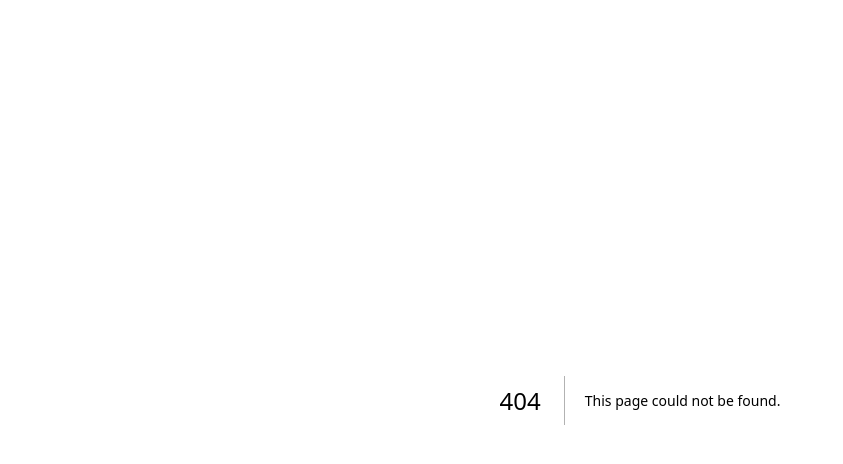
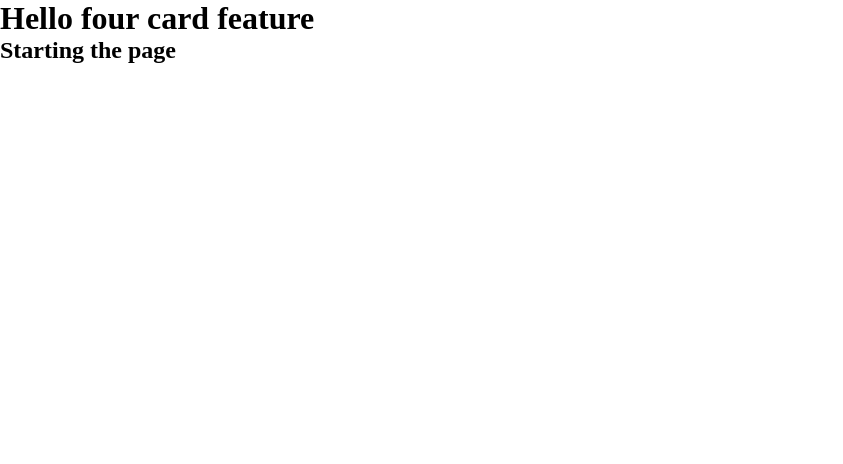
Before and after one commit to feMoraes0/frontend-mentor-react, a Next.js app: page /four-card-feature in a window 1280 px wide. Before the commit this address had no page. Shown: the top 464 px of the page, without its empty margins (0-843 px from the left). Built offline with nearby package versions, Linux system fonts and the light colour scheme.

Commit message:
feat(four-card-feature): starts new page with basic layout

```diff
--- /dev/null
+++ b/src/app/four-card-feature/page.tsx
@@ -0,0 +1,9 @@
+
+export default function FourCardFeature() {
+  return (
+    <main>
+      <h1>Hello four card feature</h1>
+      <h2>Starting the page</h2>
+    </main>
+  );
+}
```
